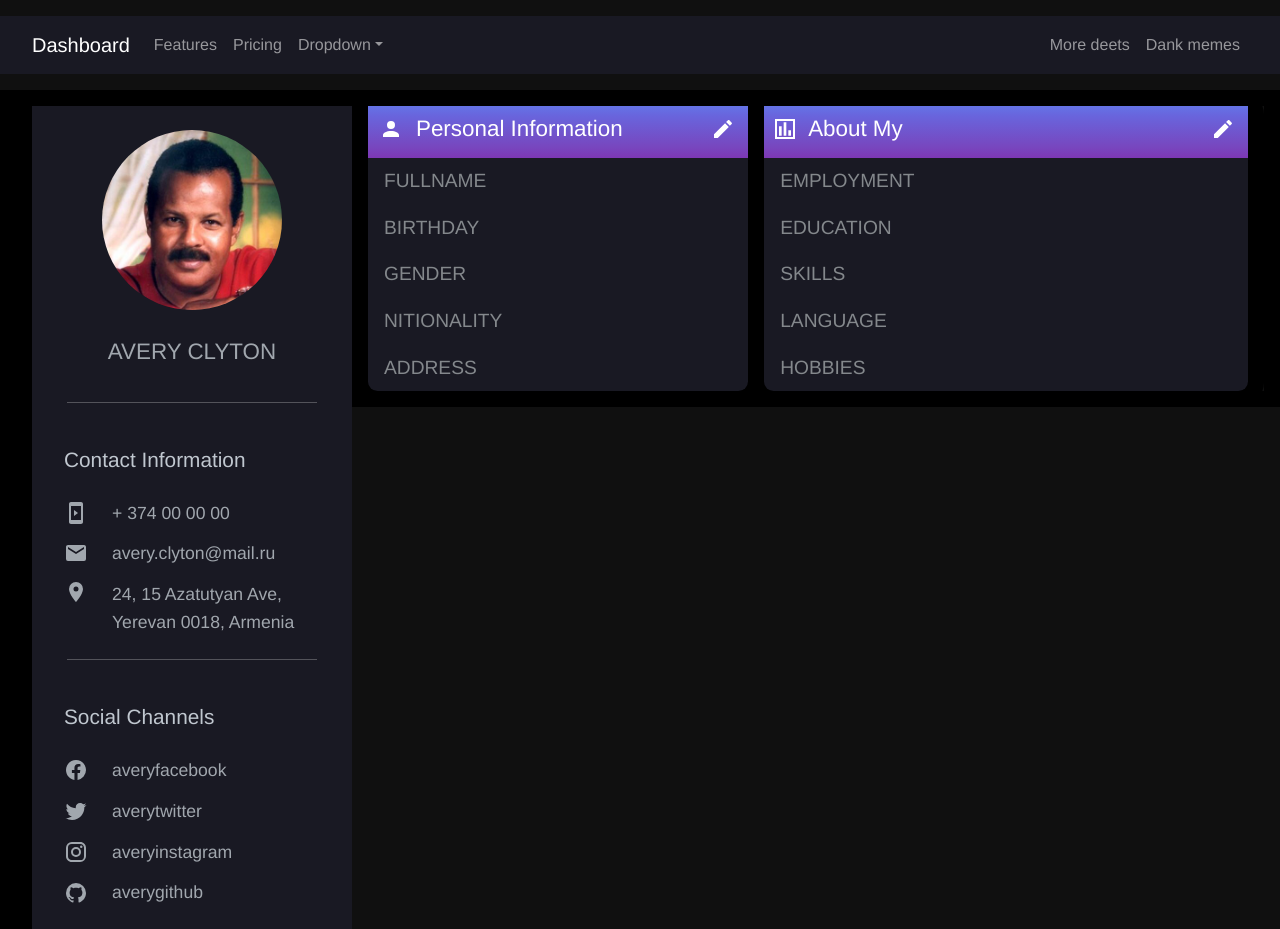
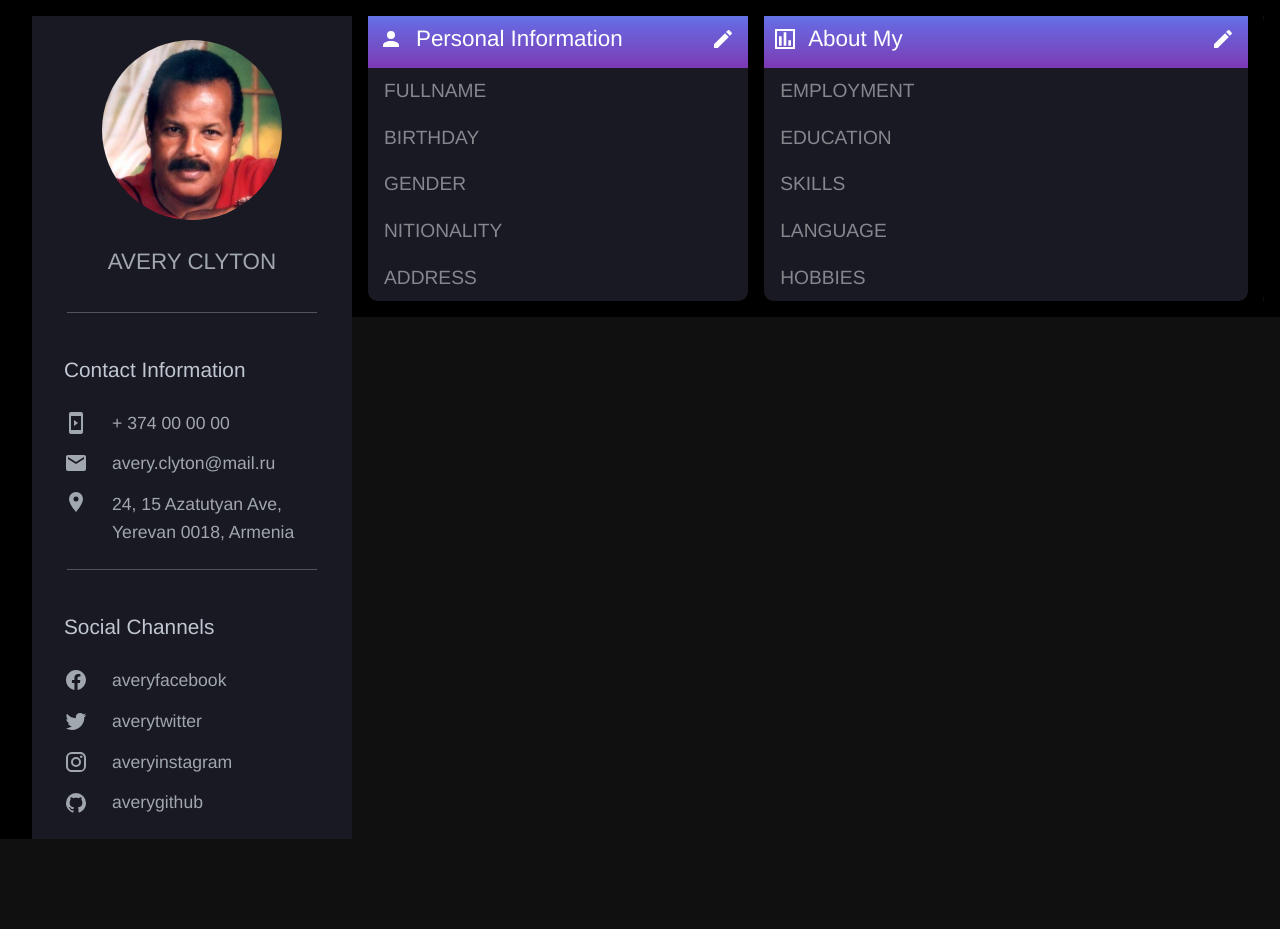
Before and after one commit to RafoBunyatyan/Dashboard_React, a React (Create React App) app: page / in a window 1280 px wide. After the commit the page ends 839 px from the top, so only its background shows below. Built offline with nearby package versions, Linux system fonts and the light colour scheme.

Commit message:
del NaviBar

```diff
--- a/src/App.js
+++ b/src/App.js
@@ -1,12 +1,10 @@
 import './App.css';
-import NavIbar from "./Components/NavIbar";
 import Dashboard from './Components/Dashboard';
 
 function App() {
   return (
     <>
-		<NavIbar />
-		<Dashboard />
+			<Dashboard />
 	</>
   );
 }
--- a/src/Components/Header.js
+++ b/src/Components/Header.js
@@ -5,6 +5,7 @@ import { mdiAccount, mdiPencil, mdiPoll } from '@mdi/js';
 import AddForm from "./AddForm";
 
 function Header() {
+
 	return (
 		<>
 			<div className="header">
--- a/src/Components/LateralPonel.js
+++ b/src/Components/LateralPonel.js
@@ -5,6 +5,7 @@ import Icon, { Stack } from '@mdi/react';
 import { mdiCellphonePlay, mdiEmail, mdiMapMarker, mdiInstagram, mdiGithub, mdiFacebook, mdiTwitter } from '@mdi/js';
 
 function LateralPonel() {
+
 	return (
 		<>
 			<div className="lateralPonel">
--- a/src/Components/NavIbar.js
+++ /dev/null
@@ -1,37 +0,0 @@
-import React from "react";
-import "../assets/styles/navIbar.css";
-import { Navbar, Container, Nav, NavDropdown } from 'react-bootstrap';
-
-function NavIbar() {
-	return (
-		<>
-			<Navbar collapseOnSelect expand="lg" bg="dark" variant="dark">
-				<Container>
-					<Navbar.Brand href="#home">Dashboard</Navbar.Brand>
-					<Navbar.Toggle aria-controls="responsive-navbar-nav" />
-					<Navbar.Collapse id="responsive-navbar-nav">
-						<Nav className="me-auto">
-							<Nav.Link href="#features">Features</Nav.Link>
-							<Nav.Link href="#pricing">Pricing</Nav.Link>
-							<NavDropdown title="Dropdown" id="collasible-nav-dropdown">
-								<NavDropdown.Item href="#action/3.1">Action</NavDropdown.Item>
-								<NavDropdown.Item href="#action/3.2">Another action</NavDropdown.Item>
-								<NavDropdown.Item href="#action/3.3">Something</NavDropdown.Item>
-								<NavDropdown.Divider />
-								<NavDropdown.Item href="#action/3.4">Separated link</NavDropdown.Item>
-							</NavDropdown>
-						</Nav>
-						<Nav>
-							<Nav.Link href="#deets">More deets</Nav.Link>
-							<Nav.Link eventKey={2} href="#memes">
-								Dank memes
-							</Nav.Link>
-						</Nav>
-					</Navbar.Collapse>
-				</Container>
-			</Navbar>
-		</>
-	);
-};
-
-export default NavIbar;
--- a/src/assets/styles/navIbar.css
+++ /dev/null
@@ -1,11 +0,0 @@
-.container, .container-fluid, .container-lg, .container-md, .container-sm, .container-xl, .container-xxl {
-  max-width: 1600px;
-	padding: 0rem;
-}
-
-.bg-dark {
-	background-color: rgb(25 25 35) !important;
-  max-width: 1600px;
-	margin: 1rem auto;
-	padding: 0.5rem 2rem;
-}
--- a/src/index.js
+++ b/src/index.js
@@ -1,6 +1,5 @@
 import React from 'react';
 import ReactDOM from 'react-dom';
-import 'bootstrap/dist/css/bootstrap.min.css';
 import './index.css';
 import App from './App';
 
```
Also changed, not shown: 2 other files (tests, documents, lock files or other folders).
